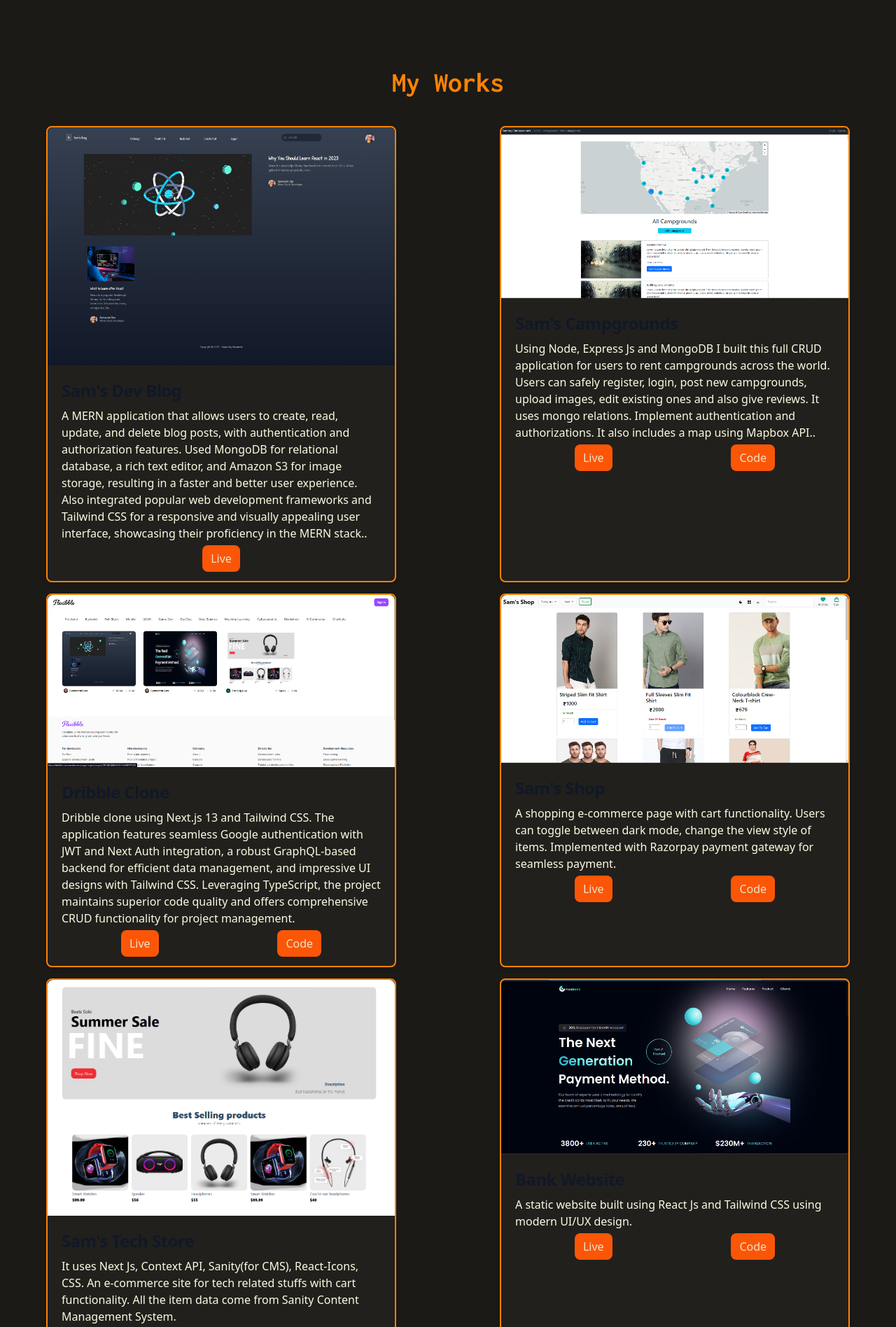
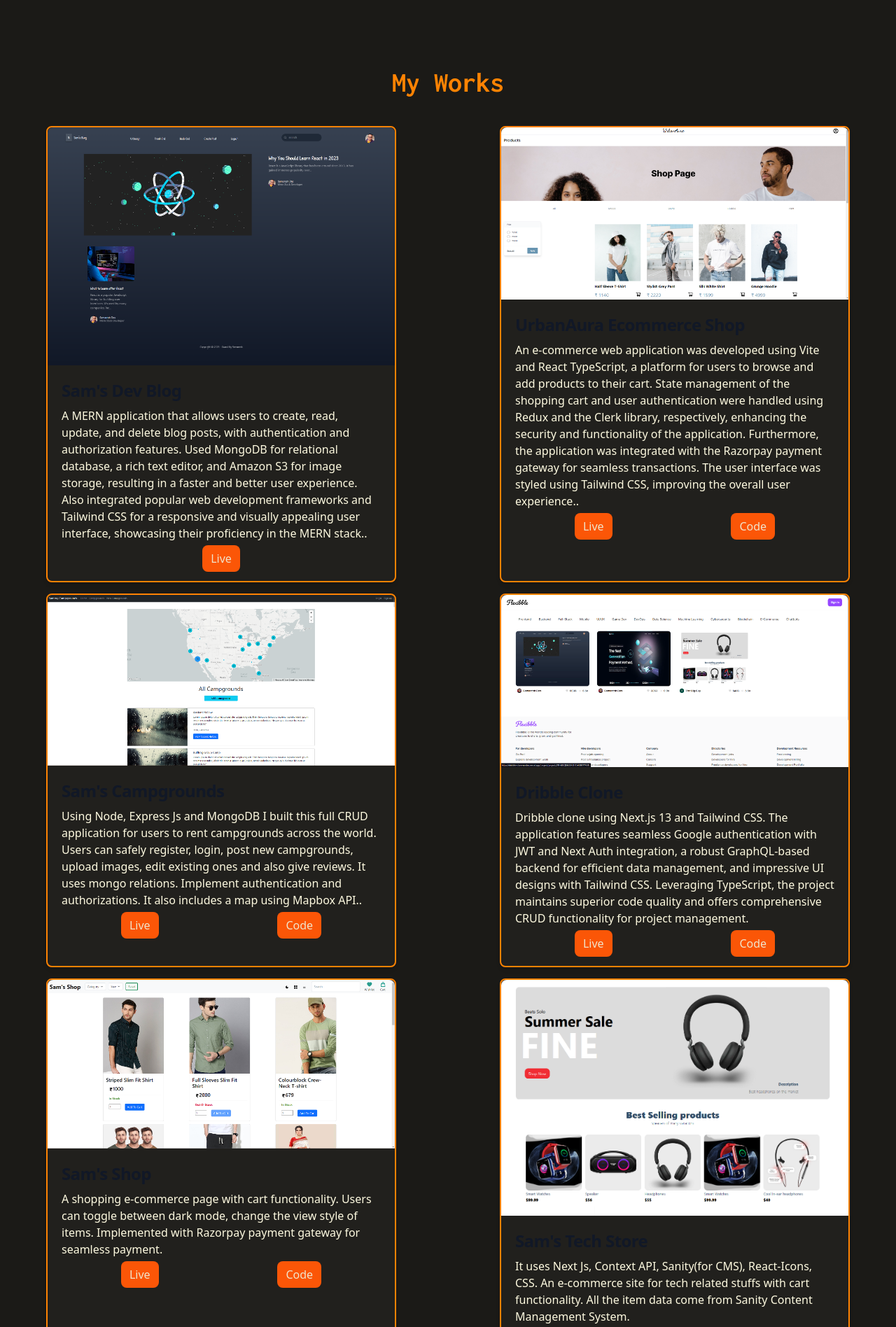
Before and after one commit to Samaresh-Das/portfolio-2, a Next.js app: page / in a window 1280 px wide. Shown: the part 3180-5076 px from the top of the page at 70% size. Built offline with nearby package versions, Linux system fonts and the light colour scheme.

Commit message:
added new ecommerce project urban aura

```diff
--- a/data/projectData.js
+++ b/data/projectData.js
@@ -10,6 +10,23 @@ export const projects = [
     id: 7,
   },
   {
+    title: "UrbanAura Ecommerce Shop",
+    description:
+      "An e-commerce web application was developed using Vite and React TypeScript, a platform for users to browse and add products to their cart. State management of the shopping cart and user authentication were handled using Redux and the Clerk library, respectively, enhancing the security and functionality of the application. Furthermore, the application was integrated with the Razorpay payment gateway for seamless transactions. The user interface was styled using Tailwind CSS, improving the overall user experience.",
+    image: "/Assets/3.png",
+    tags: [
+      "React",
+      "Vite",
+      "Tailwind CSS",
+      "Clerk Auth",
+      "Redux",
+      "Razorpay payment gateway",
+    ],
+    code: "https://github.com/Samaresh-Das/E-commerce_cloth_store",
+    live: "https://urbanaura.vercel.app/",
+    id: 6,
+  },
+  {
     title: "Sam's Campgrounds",
     description:
       "Using Node, Express Js and MongoDB I built this full CRUD application for users to rent campgrounds across the world. Users can safely register, login, post new campgrounds, upload images, edit existing ones and also give reviews. It uses mongo relations. Implement authentication and authorizations. It also includes a map using Mapbox API.",
@@ -17,7 +34,7 @@ export const projects = [
     tags: ["Mongo", "Express", "EJS", "Node"],
     code: "https://github.com/Samaresh-Das/Yelp-Camp.git",
     live: "https://sammy-camp.cyclic.app/",
-    id: 6,
+    id: 5,
   },
   {
     title: "Dribble Clone",
@@ -34,7 +51,7 @@ export const projects = [
     ],
     code: "https://github.com/Samaresh-Das/dribble_clone",
     live: "https://dribble-clone-umber.vercel.app/",
-    id: 5,
+    id: 4,
   },
   {
     title: "Sam's Shop",
@@ -51,7 +68,7 @@ export const projects = [
     ],
     code: "https://github.com/Samaresh-Das/My-Shop-React.git",
     live: "https://sams-cloth-store.netlify.app/",
-    id: 4,
+    id: 3,
   },
   {
     title: "Sam's Tech Store",
@@ -61,16 +78,6 @@ export const projects = [
     tags: ["Next JS", "React-Icons", "Sanity IO", "CSS"],
     code: "https://github.com/Samaresh-Das/Sam-s-Tech-Store-Eccomerce",
     live: "https://sam-s-tech-store.netlify.app/",
-    id: 3,
-  },
-  {
-    title: "Bank Website",
-    description:
-      "A static website built using React Js and Tailwind CSS using modern UI/UX design",
-    image: "/Assets/2.png",
-    tags: ["React", "Tailwind CSS"],
-    code: "https://github.com/Samaresh-Das/Bank-React.git",
-    live: "https://sam-dev-bank.pages.dev/",
     id: 2,
   },
   {
```
Also changed, not shown: public/Assets/3.png (added).
